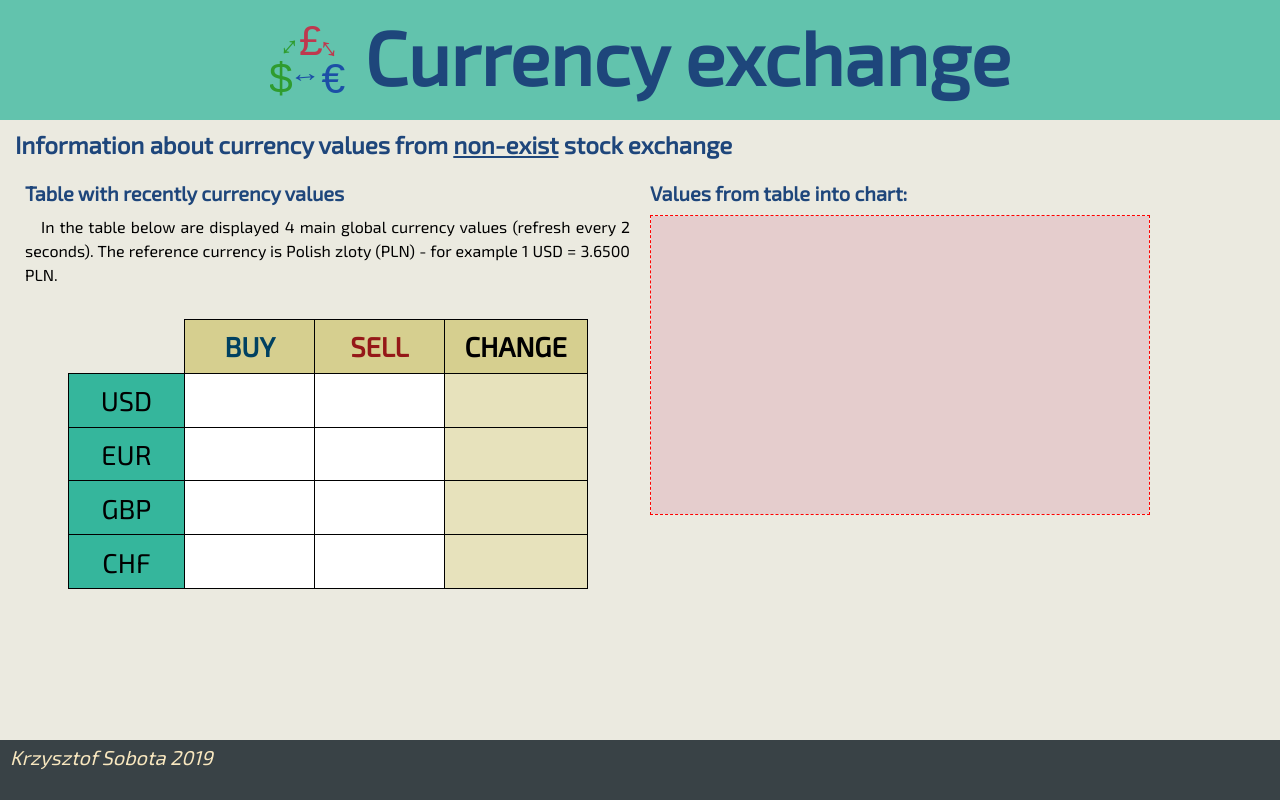
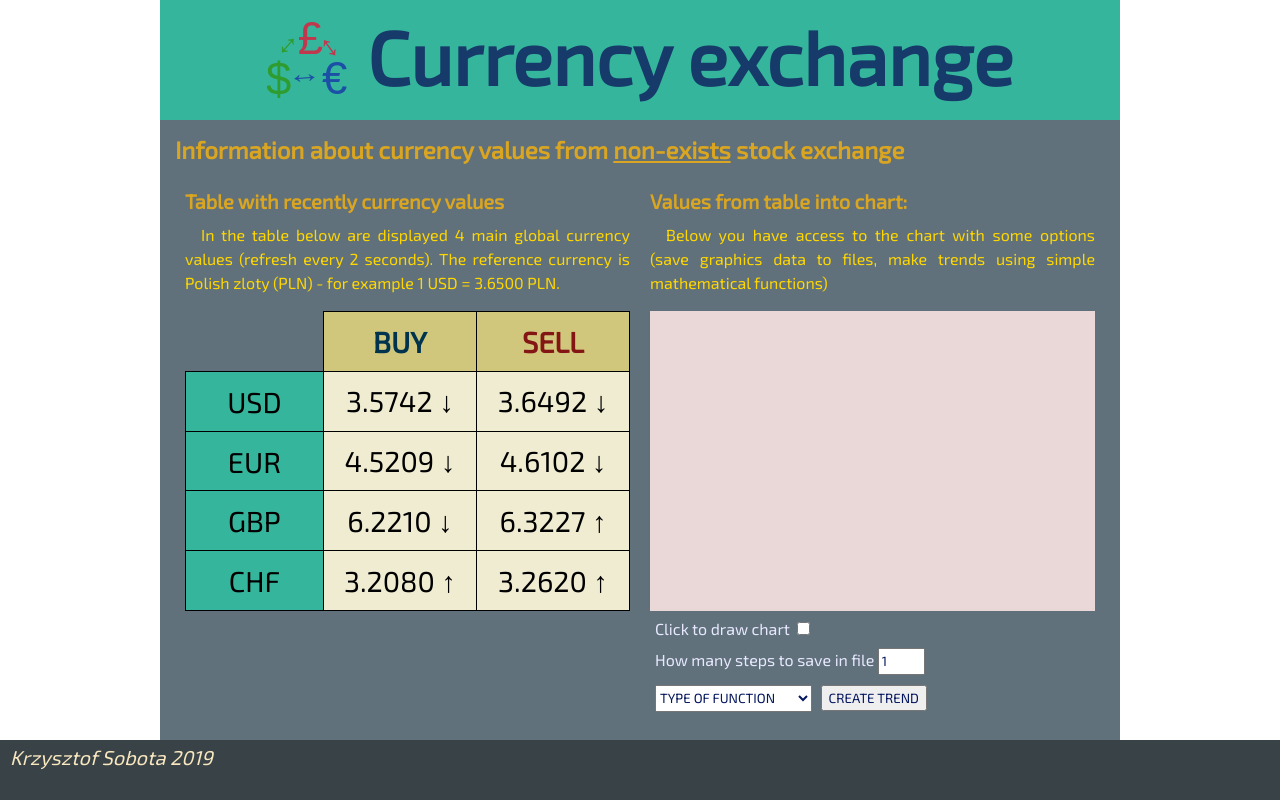
Before and after one commit to KrzysztofSobota/Currency_exchange, a plain HTML site: page index.html in a window 1280 px wide. Drawn offline with Linux system fonts and the light colour scheme.

Commit message:
Lots of JS change, some corrections in HTML and CSS
JS code has less lines and still works:
- some not used parts was deleted (comments, 'Signs' array)
- 'buy' array is at the top code position with push() in 'for' loop,
- fillTable function add,
CSS:
- replace a>h1 (no sense) with h1,
- h1, h2, h3 properties are more clear,
- container height fixed,
- table and canvas with the same height,
- inputs and list with dimensions,
- colors correction,

```diff
--- a/exchange.js
+++ b/exchange.js
@@ -1,71 +1,77 @@
+/* eslint-env es6 */
 "use strict"
-window.addEventListener('DOMContentLoaded', value(), false);
+/*window.addEventListener('DOMContentLoaded', value(), false);*/
 
 function value() {
-let currency = [];
-    if (currency.length < 8) {
-    /* General Min/Max limits for buy values */
-       let USD_buy = ((Math.random() * 1.8) + 2.7).toFixed(3);
-       let EUR_buy = ((Math.random() * 1.6) + 3.2).toFixed(3);
-       let GBP_buy = ((Math.random() * 2) + 4.5).toFixed(3);
-       let CHF_buy = ((Math.random() * 2.5) + 2).toFixed(3);
+	let USD = document.getElementById('USD_buy').textContent;
 
-/* a,b,c,d sell/buy parameters are made for independently calculating sell value for every currencies */
-        let a = (Math.random() * 0.01) + 1.015;
-        let b = (Math.random() * 0.01) + 1.015;
-        let c = (Math.random() * 0.01) + 1.015;
-        let d = (Math.random() * 0.01) + 1.015;
-        let USD_sell = (Math.floor(10000 * a * USD_buy))/10000;
-        let EUR_sell = (Math.floor(10000 * b * EUR_buy))/10000;
-        let GBP_sell = (Math.floor(10000 * c * GBP_buy))/10000;
-        let CHF_sell = (Math.floor(10000 * d * CHF_buy))/10000;
-    }
-    else {
-    /* +/-5% fluctuation of exchange rate (preventing deep up/down moving) */
-      let USD_buy = (Math.floor(10000 * ((Math.random() * 0.1) + 0.95) * currency[0]))/10000;
-      let EUR_buy = (Math.floor(10000 * ((Math.random() * 0.1) + 0.95) * currency[2]))/10000;
-      let GBP_buy = (Math.floor(10000 * ((Math.random() * 0.1) + 0.95) * currency[4]))/10000;
-      let CHF_buy = (Math.floor(10000 * ((Math.random() * 0.1) + 0.95) * currency[6]))/10000;
-      let USD_sell = (Math.floor(10000 * ((Math.random() * 0.1) + 0.95) * currency[1]))/10000;
-      let EUR_sell = (Math.floor(10000 * ((Math.random() * 0.1) + 0.95) * currency[3]))/10000;
-      let GBP_sell = (Math.floor(10000 * ((Math.random() * 0.1) + 0.95) * currency[5]))/10000;
-      let CHF_sell = (Math.floor(10000 * ((Math.random() * 0.1) + 0.95) * currency[7]))/10000;
-    }
-currency.push(USD_buy, USD_sell, EUR_buy, EUR_sell, GBP_buy, GBP_sell, CHF_buy, CHF_sell);
+	let buy = [];
 
-/* Function changes number of digits after the dot in all currencies to 4 (3.42 -> 3.4200, 2.864 -> 2.8640, etc.) */
-  function numberLength(x,y) {
-    for (let i=x; i<=y; i++) {
-       let txt = currency[i].toString();
-          if (txt.length == 1) {currency[i] = currency[i] + ".0000";}
-          else if (txt.length == 3) {currency[i] = currency[i] + "000";}
-          else if (txt.length == 4) {currency[i] = currency[i] + "00";}
-          else if (txt.length == 5) {currency[i] = currency[i] + "0";}
-          else currency[i] = currency[i];
-    }
-    return currency;
+	if (USD === '') {
+		/* Min/Max range for currency buy values */
+		let USD_buy = (Math.random() * 1.8) + 2.7;
+		let EUR_buy = (Math.random() * 1.6) + 3.2;
+		let GBP_buy = (Math.random() * 2) + 4.5;
+		let CHF_buy = (Math.random() * 2.5) + 2;
+
+		buy.push(USD_buy,EUR_buy,GBP_buy,CHF_buy);
+	}
+
+	/* Making 8-elements (4 buy -> 4 sell) value array */
+	function SellBuy1() {
+		let sell = [];
+			for (let i = 0; i <= 3; i++) {
+		/* 'a' parameter change 4 buy to 4 sell values */
+				let a = (Math.random() * 0.01) + 1.015; // 1,5% to 2,5% more
+				sell.push(a * buy[i]);
+			}
+
+		return [...buy, ...sell];
+	}
+
+	let valuesArray1 = SellBuy1();
+
+	/* Making next 8-elements (4 buy, 4 sell -> 8 buy, 8 sell) value array */
+	function SellBuy2() {
+		let tempArray = [];
+			for (let i = 0; i <= 7; i++) {
+	/* 'b' is +/- 5% fluctuation of exchange rate (it prevents huge value change) - 8 different numbers for every sell and buy values */
+				let b = (Math.random() * 0.1) + 0.95;
+				tempArray.push(b * valuesArray1[i]);
+			}
+
+		return tempArray;
+	}
+
+	let valuesArray2 = SellBuy2();
+
+	let currency = [...valuesArray1, ...valuesArray2];
+
+  if (currency.length === 16) {
+		/* Function changes number of digits after the dot in all currency values to 4 (3.42 -> 3.4200, 2.86474 -> 2.8647, etc.) */
+		let tableValues = valuesArray1.map(x => x.toFixed(4));
+
+		let currencySymbols = ["USD_buy", "EUR_buy", "GBP_buy", "CHF_buy", "USD_sell", "EUR_sell", "GBP_sell", "CHF_sell"];
+
+		function fillTable() {
+			for (let i = 0; i <= 7; i++) {
+				 let cellText = document.getElementById(currencySymbols[i]);
+					 if (currency[i+8] < currency[i]) {
+						 cellText.textContent = `${tableValues[i]} ${'\u2193'}`; //low
+					 }
+					 else if (currency[i+8] == currency[i]) {
+						 cellText.textContent = `${tableValues[i]} ${'\u2500'}`; //no change
+					 }
+					 else {
+						 cellText.textContent = `${tableValues[i]} ${'\u2191'}`; //high
+					 }
+			}
+		}
+		fillTable();
+
+
+    // Remove "absolete" part of 16-index table
+//      currency.splice(0,8);
   }
-
-numberLength(0,7);
-let currencySymbols = ["USD_buy", "USD_sell", "EUR_buy", "EUR_sell", "GBP_buy", "GBP_sell", "CHF_buy", "CHF_sell"];
-
-  for (let i = 0; i <= 7; i++) { document.querySelector(currencySymbols[i]).textContent=currency[i];
-  }
-
-  if (currency.length >= 16) {
-     let Signs = ["USD_buy_Sign", "USD_sell_Sign", "EUR_buy_Sign", "EUR_sell_Sign", "GBP_buy_Sign", "GBP_sell_Sign", "CHF_buy_Sign", "CHF_sell_Sign"];
-     numberLength(8,15)
-      for (i = 0; i <= 7; i++) {
-         if (currency[i+8] < currency[i]) { document.querySelector(currencySymbols[i]).textContent=currency[i+8]; document.querySelector(Signs[i]).textContent="\u2193"; //low
-         }
-          else if (currency[i+8] == currency[i])
-         { document.querySelector(currencySymbols[i]).textContent=currency[i+8]; document.querySelector(Signs[i]).textContent="\u2500"; //no change
-         }
-          else { document.querySelector(currencySymbols[i]).textContent=currency[i+8]; document.querySelector(Signs[i]).textContent="\u2191"; //high
-         }
-      }
-      // Remove "absolete" part of 16-index table
-      currency.splice(0,8);
-  }
-setTimeout("value()",2000);
 }
+setTimeout("value()", 2000);
--- a/index.html
+++ b/index.html
@@ -9,18 +9,17 @@
 </head>
 <body>
   <div class="container">
-   <header class="name">
+   <header class="main-header">
      <a href="">
         <h1>
-          <img src="/currency(small).svg" height="75" alt="currency symbols">
-          <span class="test">Currency exchange</span>
+          <img src="/currency(small).svg" height="75" alt="">
+          <span>Currency exchange</span>
         </h1>
      </a>
    </header>
-   <aside></aside>
    <main>
      <article>
-       <h2>Information about currency values from <u>non-exist</u> stock exchange</h2>
+       <h2>Information about currency values from <u>non-exists</u> stock exchange</h2>
        <section class="table_result">
          <header>
            <h3>Table with recently currency values</h3>
@@ -31,41 +30,52 @@
              <th class="currency"></th>
              <th class="value">BUY</th>
              <th class="value">SELL</th>
-             <th class="change">CHANGE</th>
            </tr>
            <tr>
              <td class="currency">USD</td>
              <td class="value" id="USD_buy"></td>
              <td class="value" id="USD_sell"></td>
-             <td class="change" id="USD_sign"></td>
            </tr>
            <tr>
              <td class="currency">EUR</td>
              <td class="value" id="EUR_buy"></td>
              <td class="value" id="EUR_sell"></td>
-             <td class="change" id="EUR_sign"></td>
            </tr>
            <tr>
              <td class="currency">GBP</td>
              <td class="value" id="GBP_buy"></td>
              <td class="value" id="GBP_sell"></td>
-             <td class="change" id="GBP_sign"></td>
            </tr>
            <tr>
              <td class="currency">CHF</td>
              <td class="value" id="CHF_buy"></td>
              <td class="value" id="CHF_sell"></td>
-             <td class="change" id="CHF_sign"></td>
            </tr>
          </table>
        </section>
        <section class="graphical_result">
-         <header>
           <h3>Values from table into chart:</h3>
-         </header>
-          <p></p>
+          <p>Below you have access to the chart with some options (save graphics data to files, make trends using simple mathematical functions)</p>
           <div class="chart" id="chart">
             <canvas id="myCanvas"></canvas>
+            <div class="options">
+            	<label for="chartbox">Click to draw chart</label>
+            	<input type="checkbox" name="chartbox" id="chartbox">
+            </div>
+            <div class="options">
+            	<label for="quantity">How many steps to save in file</label>
+            	<input type="number" name="quantity" step="1" min="1" max="10" value="1" required id="quantity">
+            </div>
+            <div class="options">
+            	<select name="trends" id="trends">
+            		<option value="0" selected>TYPE OF FUNCTION</option>
+            		<option value="1">linear</option>
+            		<option value="2">polynomial</option>
+            		<option value="3">logarithmic</option>
+            		<option value="3">inversely proportional</option>
+            	</select>
+            	<input type="button" value="CREATE TREND">
+            </div>
           </div>
        </section>
      </article>
--- a/style.css
+++ b/style.css
@@ -1,7 +1,6 @@
 html, body {
   margin: 0;
   padding: 0;
-  background-color: hsl(55, 21%, 90%);
   font-size: 16px;
 }
 
@@ -11,17 +10,21 @@ html, body {
 }
 
 .container {
-  height: auto;
+	width: 960px;
+	min-height: 800px;
+  margin: 0 auto;
+  background-color: hsl(203, 12%, 43%);
 }
 
-h1, h2, h3 {
+h2, h3 {
   width: 100%;
-  color: hsl(214, 61%, 30%);
+  color: goldenrod;
+	margin: 10px 0;
 }
 
-h1 { font-size: 2em; margin: 10px 0;}
-h2 { font-size: 1.5em; margin: 5px 0 12px 0;}
-h3 { font-size: 1.25em; margin: 5px 0 10px 0;}
+h1 { font-size: 2em; }
+h2 { font-size: 1.5em;}
+h3 { font-size: 1.25em;}
 
 a {
   text-decoration: none;
@@ -33,33 +36,39 @@ p {
   text-indent: 1em;
   line-height: 1.5em;
   margin: 0.2em 0;
+  color: gold;
 }
 
-.name, .name > a, a > h1 {
+.main-header, .main-header > a, h1 {
   display: flex;
   width: 100%;
   justify-content: center;
 }
 
-.name {
+.main-header {
   height: 120px;
   align-content: center;
-  background-color: hsla(168, 55%, 46%, 0.75);
+  background-color: hsl(168, 55%, 46%);
 }
 
-.name > a, a > h1 {
+.main-header > a, h1 {
   align-items: center;
 }
 
-a > h1 {
+h1 {
   height: auto;
   flex-flow: row nowrap;
 }
 
-.test {
+h1 > span {
   padding-left: 20px;
   margin-bottom: 9px;
   font-size: 75px;
+	color: hsl(214, 65%, 25%);
+}
+
+h1 > img {
+	height: 100%;
 }
 
 main {
@@ -80,26 +89,28 @@ section {
   padding: 5px 10px;
 }
 
-section > header {
-
-}
-
 table {
-  width: 520px;
-  height: 270px;
-  margin: 2em auto;
   border-collapse: collapse;
   border-spacing: 0;
   text-align: center;
 }
 
+table, canvas {
+	width: 100%;
+	height: 300px;
+}
+
+table, .chart {
+	margin: 1em auto;
+}
+
 th, td {
   border: 1px black solid;
-  font-size: 1.7em;
+  font-size: 1.8em;
 }
 
 th {
-  background-color: hsl(54, 47%, 70%);
+  background-color: hsl(54, 47%, 65%);
 }
 
 th:first-of-type {
@@ -108,33 +119,25 @@ th:first-of-type {
 }
 
 th:nth-of-type(2) {
-  color: hsl(200, 110%, 19%);
+  color: hsl(200, 110%, 15%);
 }
 
 th:nth-of-type(3) {
-  color: hsl(0, 72%, 34%);
+  color: hsl(0, 72%, 30%);
 }
 
 td {
   height: 20%;
   text-align: center;
-  background-color: white;
+  background-color: hsl(54, 47%, 88%);
 }
 
 td:first-of-type {
   background-color: hsl(168, 55%, 46%);
 }
 
-td:last-of-type {
-  background-color: hsl(54, 47%, 82%);
-}
-
 .value {
   width: 25%;
-}
-
-.change {
-  width: 27.5%;
 }
 
 .currency {
@@ -142,15 +145,31 @@ td:last-of-type {
 }
 
 .chart {
-  width: 500px;
-  height: 300px;
-  border: thin dashed red;
+  height: auto;
 }
 
 canvas {
-  width: 100%;
-  height: 100%;
-  background-color: hsl(0, 31%, 85%);
+  background-color: hsl(0, 31%, 88%);
+}
+
+.options {
+	width: auto;
+	display: block;
+	padding: 5px;
+	color: hsl(238, 89%, 95%);
+}
+
+.options select, input[type='button'], input[type='number'] {
+	height: 2em;
+	color: hsl(228, 92%, 19%);
+}
+
+input[type='number'] {
+	width: 3.5em;
+}
+
+input[type='button'] {
+	margin-left: 5px;
 }
 
 footer {
@@ -170,12 +189,12 @@ footer > span {
   font-style: italic;
 }
 
-@media screen and (min-width: 400px) and (max-width: 960px) {
+@media screen and (min-width: 720px) and (max-width: 960px) {
   body, html {
     font-size: 14px;
   }
 
-  .test {
+  h1 > span {
     font-size: 50px;
   }
 
@@ -184,7 +203,7 @@ footer > span {
   }
 }
 
-@media screen and (max-width: 400px) {
+@media screen and (min-width: 360px) and (max-width: 720px) {
   body, html {
     font-size: 12px;
   }
@@ -193,7 +212,7 @@ footer > span {
   h2 { font-size: 1.25em; }
   h3 { font-size: 1.1em; }
 
-  .name {
+  .main-header {
     height: 80px;
   }
 
@@ -201,11 +220,11 @@ footer > span {
     height: 45px;
   }
 
-  a > h1 {
+  h1 {
     flex-flow: row nowrap;
   }
 
-  .test {
+  h1 > span {
     padding: 3px 0 0 8px;
     font-size: 32px;
   }
@@ -239,7 +258,6 @@ footer > span {
   .value {
     width: 27.5%;
   }
-
   .change, .currency {
     width: 22.5%;
   }
```
